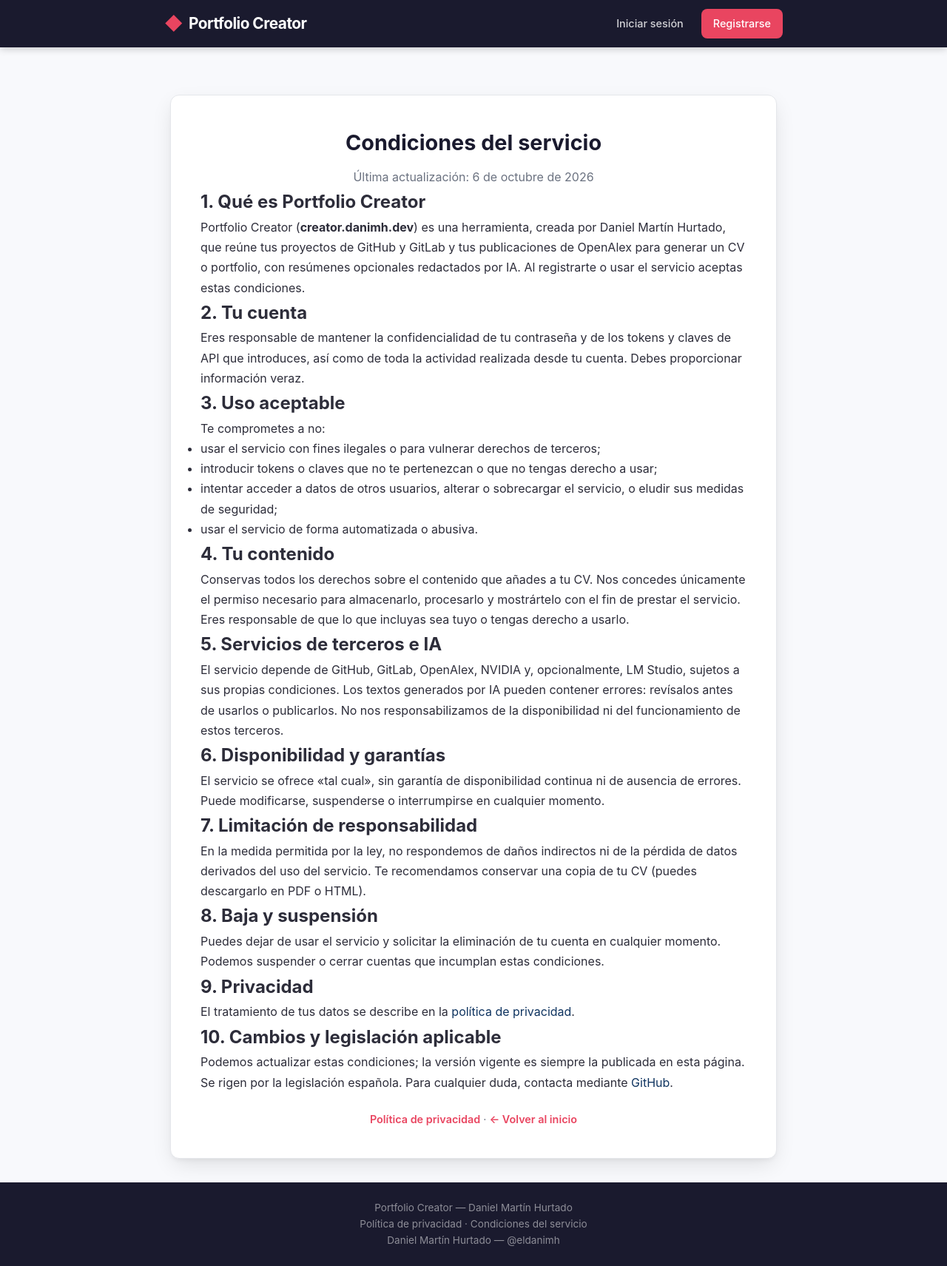
After one commit to eldanimh/PortfolioCreator, a Django app: page /condiciones/ in a window 1280 px wide. The commit adds this page. Shown: the whole page at 74% size. Run offline with Django 4.2, Linux system fonts and the light colour scheme; parts of the project's set-up code (start-up, migrations or seed data) failed here and were passed over; some libraries are stand-ins or nearby versions.

Commit message:
Añadir páginas estáticas de política de privacidad y condiciones del servicio

```diff
--- a/portfolioCV/templates/portfolioCV/base.html
+++ b/portfolioCV/templates/portfolioCV/base.html
@@ -51,6 +51,8 @@
     <footer class="footer">
         <div class="footer-content">
             <p>Portfolio Creator — Daniel Martín Hurtado</p>
+            <p><a href="{% url 'privacidad' %}" style="color: rgba(255, 255, 255, 0.5);">Política de privacidad</a> ·
+                <a href="{% url 'condiciones' %}" style="color: rgba(255, 255, 255, 0.5);">Condiciones del servicio</a></p>
             <p><a href="https://github.com/eldanimh" style="color: rgba(255, 255, 255, 0.5);" target="_blank">Daniel Martín Hurtado — @eldanimh</a></p>
         </div>
     </footer>
--- /dev/null
+++ b/portfolioCV/templates/portfolioCV/condiciones.html
@@ -0,0 +1,78 @@
+{% extends "portfolioCV/base.html" %}
+
+{% block title %}Condiciones del servicio — Portfolio Creator{% endblock %}
+
+{% block content %}
+<div class="auth-container">
+    <div class="auth-card auth-card-wide" style="max-width: 820px; line-height: 1.7;">
+        <h1 class="auth-title">Condiciones del servicio</h1>
+        <p style="text-align: center; color: var(--text-light);">Última actualización: 6 de octubre de 2026</p>
+
+        <h2>1. Qué es Portfolio Creator</h2>
+        <p>
+            Portfolio Creator (<strong>creator.danimh.dev</strong>) es una herramienta, creada por Daniel Martín Hurtado,
+            que reúne tus proyectos de GitHub y GitLab y tus publicaciones de OpenAlex para generar un CV o portfolio,
+            con resúmenes opcionales redactados por IA. Al registrarte o usar el servicio aceptas estas condiciones.
+        </p>
+
+        <h2>2. Tu cuenta</h2>
+        <p>
+            Eres responsable de mantener la confidencialidad de tu contraseña y de los tokens y claves de API que
+            introduces, así como de toda la actividad realizada desde tu cuenta. Debes proporcionar información veraz.
+        </p>
+
+        <h2>3. Uso aceptable</h2>
+        <p>Te comprometes a no:</p>
+        <ul>
+            <li>usar el servicio con fines ilegales o para vulnerar derechos de terceros;</li>
+            <li>introducir tokens o claves que no te pertenezcan o que no tengas derecho a usar;</li>
+            <li>intentar acceder a datos de otros usuarios, alterar o sobrecargar el servicio, o eludir sus medidas de seguridad;</li>
+            <li>usar el servicio de forma automatizada o abusiva.</li>
+        </ul>
+
+        <h2>4. Tu contenido</h2>
+        <p>
+            Conservas todos los derechos sobre el contenido que añades a tu CV. Nos concedes únicamente el permiso
+            necesario para almacenarlo, procesarlo y mostrártelo con el fin de prestar el servicio. Eres responsable
+            de que lo que incluyas sea tuyo o tengas derecho a usarlo.
+        </p>
+
+        <h2>5. Servicios de terceros e IA</h2>
+        <p>
+            El servicio depende de GitHub, GitLab, OpenAlex, NVIDIA y, opcionalmente, LM Studio, sujetos a sus propias
+            condiciones. Los textos generados por IA pueden contener errores: revísalos antes de usarlos o publicarlos.
+            No nos responsabilizamos de la disponibilidad ni del funcionamiento de estos terceros.
+        </p>
+
+        <h2>6. Disponibilidad y garantías</h2>
+        <p>
+            El servicio se ofrece «tal cual», sin garantía de disponibilidad continua ni de ausencia de errores. Puede
+            modificarse, suspenderse o interrumpirse en cualquier momento.
+        </p>
+
+        <h2>7. Limitación de responsabilidad</h2>
+        <p>
+            En la medida permitida por la ley, no respondemos de daños indirectos ni de la pérdida de datos derivados del
+            uso del servicio. Te recomendamos conservar una copia de tu CV (puedes descargarlo en PDF o HTML).
+        </p>
+
+        <h2>8. Baja y suspensión</h2>
+        <p>
+            Puedes dejar de usar el servicio y solicitar la eliminación de tu cuenta en cualquier momento. Podemos
+            suspender o cerrar cuentas que incumplan estas condiciones.
+        </p>
+
+        <h2>9. Privacidad</h2>
+        <p>El tratamiento de tus datos se describe en la <a href="{% url 'privacidad' %}">política de privacidad</a>.</p>
+
+        <h2>10. Cambios y legislación aplicable</h2>
+        <p>
+            Podemos actualizar estas condiciones; la versión vigente es siempre la publicada en esta página. Se rigen por la
+            legislación española. Para cualquier duda, contacta mediante
+            <a href="https://github.com/eldanimh/PortfolioCreator/issues" target="_blank" rel="noopener">GitHub</a>.
+        </p>
+
+        <p class="auth-footer"><a href="{% url 'privacidad' %}">Política de privacidad</a> · <a href="{% url 'index' %}">← Volver al inicio</a></p>
+    </div>
+</div>
+{% endblock %}
--- a/portfolioCV/urls.py
+++ b/portfolioCV/urls.py
@@ -43,6 +43,10 @@ urlpatterns = [
     path('gemini/resumen/', views.generar_resumen_gemini, name='generar_resumen_gemini'),    # POST: página del resumen IA
     path('gemini/stream/', views.stream_resumen_gemini, name='stream_resumen_gemini'),       # POST: streaming de texto IA
 
+    # ─── Página legal ─────────────────────────────────────────────
+    path('privacidad/', views.privacidad, name='privacidad'),
+    path('condiciones/', views.condiciones, name='condiciones'),
+
     # ─── Recursos genéricos (DEBEN ir AL FINAL) ──────────────────
     # <str:recurso> captura CUALQUIER texto → si fuera antes, interceptaría /gitlab/, /github/, etc.
     path('<str:recurso>/eliminar/', views.eliminar_recurso, name='eliminar_recurso'),  # Borrar recurso
--- a/portfolioCV/views.py
+++ b/portfolioCV/views.py
@@ -73,6 +73,18 @@ def index(request):
         'contenidos': contenidos,  # Lista de recursos para el template
         'form': form,              # Formulario (vacío o con errores)
     })
+
+
+# ─── Política de privacidad ────────────────────────────────
+def privacidad(request):
+    """Política de privacidad (página estática)."""
+    return render(request, 'portfolioCV/privacidad.html')
+
+
+# ─── Condiciones del servicio ──────────────────────────────
+def condiciones(request):
+    """Condiciones del Servicio (página estática)."""
+    return render(request, 'portfolioCV/condiciones.html')
 
 
 # ─── Detalle de recurso ────────────────────────────────────
```
Also changed, not shown: portfolioCV/templates/portfolioCV/privacidad.html (added, +69 -0 lines).
